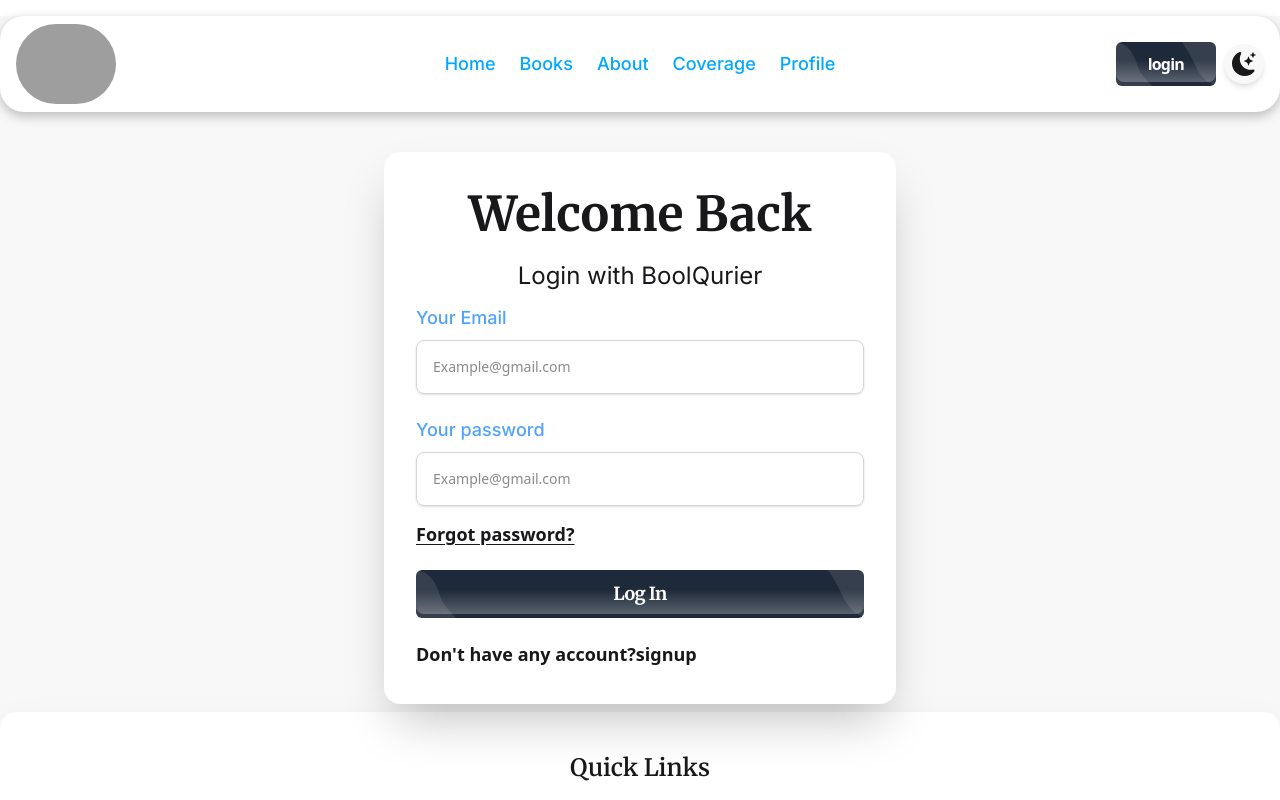
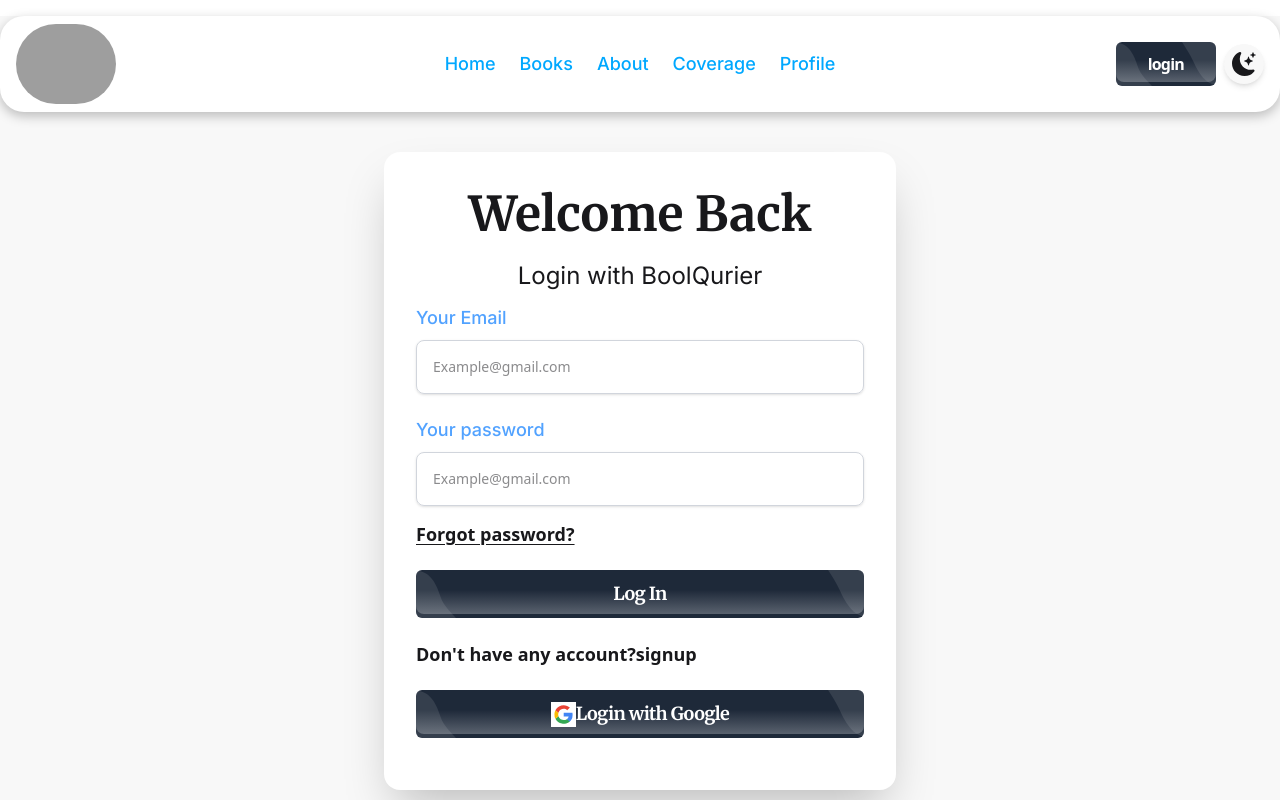
Before and after one commit to junayed17/assignment11, a React (Vite) app: page /login in a window 1280 px wide. Shown: the top 800 px of the page. Built offline with nearby package versions, Linux system fonts and the light colour scheme; no server answers; grey boxes are pictures that could not be loaded.

Commit message:
programmatic navigation added after login and signUp

```diff
--- a/src/contextProviders/AuthContext.jsx
+++ b/src/contextProviders/AuthContext.jsx
@@ -2,8 +2,10 @@
 import { auth } from "../firebase/firebase.config";
 import {
   createUserWithEmailAndPassword,
+  GoogleAuthProvider,
   onAuthStateChanged,
   signInWithEmailAndPassword,
+  signInWithPopup,
   signOut,
   updateProfile,
 } from "firebase/auth";
@@ -12,7 +14,7 @@
 const AuthContext = ({ children }) => {
   const [user, setUser] = useState();
   const [loading, setLoading] = useState(true);
-
+const googleAuthProvider=new GoogleAuthProvider()
   function handleSignUpWithEmail(email, password) {
     setLoading(true);
     return createUserWithEmailAndPassword(auth, email, password);
@@ -32,6 +34,11 @@
     setLoading(true);
     return signInWithEmailAndPassword(auth, email, pass);
   }
+
+function HandleSignInWithGoogle() {
+ return signInWithPopup(auth, googleAuthProvider);
+}
+
   const authData = {
     handleSignUpWithEmail,
     handleUpdateProfile,
@@ -40,7 +47,8 @@
     handleLogOut,
     handleSignInWithEmailPass,
     loading,
-    setLoading
+    setLoading,
+    HandleSignInWithGoogle,
   };
 
   useEffect(() => {
--- a/src/layouts/homeLayout/Navber.jsx
+++ b/src/layouts/homeLayout/Navber.jsx
@@ -65,7 +65,7 @@
     <div className=" bg-base-100 shadow-[0_4px_12px_rgba(0,0,0,0.25)]   max-w-[1440px] mx-2 lg:mx-auto rounded-3xl px-2 my-4 ">
       <div className="navbar">
         <div className=" navbar-start ">
-          <div className="dropdown">
+          <div className="dropdown z-10">
             <div tabIndex={0} role="button" className="btn-ghost lg:hidden">
               <svg
                 xmlns="http://www.w3.org/2000/svg"
--- a/src/pages/auth/login/Login.jsx
+++ b/src/pages/auth/login/Login.jsx
@@ -1,28 +1,42 @@
 import React from "react";
 import { useForm } from "react-hook-form";
-import { Link } from "react-router";
+import { Link, Navigate, useLocation, useNavigate } from "react-router";
 import useAuthHook from "../../../customHook/useAuthHook";
 import toast from "react-hot-toast";
 
 const Login = () => {
+  const location = useLocation();
+  const navigate=useNavigate()
+
   const {
     register,
     handleSubmit,
     formState: { errors },
   } = useForm();
 
-  const { handleSignInWithEmailPass } = useAuthHook();
+  const { handleSignInWithEmailPass, HandleSignInWithGoogle } = useAuthHook();
   function handleSignIn(data) {
-    console.log(data);
-    handleSignInWithEmailPass(data.email,data.password).then((result) => {
-      console.log(result);
-      if (result.user.accessToken) {
-        toast.success("log in sucessfull");
-      }
-    }).catch(err=>toast.error(err.code)
-    )
+    handleSignInWithEmailPass(data.email, data.password)
+      .then((result) => {
+        console.log(result);
+        if (result.user.accessToken) {
+          toast.success("log in sucessfull");
+           navigate(location.state ? location.state : "/");
+        }
+      })
+      .catch((err) => toast.error(err.code));
   }
 
+  function sighUpWithGoogle() {
+    HandleSignInWithGoogle()
+      .then((result) => {
+        if (result.user) {
+          navigate(location.state ? location.state: "/")
+          toast.success("log in sucessfull");
+        }
+      })
+      .catch((err) => toast.error(err.code));
+  }
   return (
     <div className="flex items-center justify-center min-h-[50vh]  my-10">
       <form
@@ -123,10 +137,82 @@
           </button>
           <p className="text-sm md:text-lg font-semibold">
             Don't have any account?
-            <Link to="/signup" className="link link-hover font-bold">
+            <Link
+              to="/signup"
+              className="link link-hover font-bold"
+              state={location.state}
+            >
               signup
             </Link>
           </p>
+
+          <button
+            class="relative inline-flex items-center justify-center px-8 py-2.5 overflow-hidden tracking-tighter text-white bg-gray-800 rounded-md group my-4"
+            type="button"
+            onClick={sighUpWithGoogle}
+          >
+            <span class="absolute w-0 h-0 transition-all duration-500 ease-out bg-orange-600 rounded-full group-hover:w-full group-hover:h-56"></span>
+            <span class="absolute bottom-0 left-0 h-full -ml-2">
+              <svg
+                xmlns="http://www.w3.org/2000/svg"
+                class="w-auto h-full opacity-100 object-stretch"
+                viewBox="0 0 487 487"
+              >
+                <path
+                  fill-opacity=".1"
+                  fill-rule="nonzero"
+                  fill="#FFF"
+                  d="M0 .3c67 2.1 134.1 4.3 186.3 37 52.2 32.7 89.6 95.8 112.8 150.6 23.2 54.8 32.3 101.4 61.2 149.9 28.9 48.4 77.7 98.8 126.4 149.2H0V.3z"
+                ></path>
+              </svg>
+            </span>
+            <span class="absolute top-0 right-0 w-12 h-full -mr-3">
+              <svg
+                xmlns="http://www.w3.org/2000/svg"
+                class="object-cover w-full h-full"
+                viewBox="0 0 487 487"
+              >
+                <path
+                  fill-opacity=".1"
+                  fill-rule="nonzero"
+                  fill="#FFF"
+                  d="M487 486.7c-66.1-3.6-132.3-7.3-186.3-37s-95.9-85.3-126.2-137.2c-30.4-51.8-49.3-99.9-76.5-151.4C70.9 109.6 35.6 54.8.3 0H487v486.7z"
+                ></path>
+              </svg>
+            </span>
+            <span class="absolute inset-0 w-full h-full -mt-1 rounded-lg opacity-30 bg-gradient-to-b from-transparent via-transparent to-gray-200"></span>
+            <svg
+              aria-label="Google logo"
+              width="25"
+              height="25"
+              xmlns="http://www.w3.org/2000/svg"
+              viewBox="0 0 512 512"
+              className="z-10"
+            >
+              <g>
+                <path d="m0 0H512V512H0" fill="#fff"></path>
+                <path
+                  fill="#34a853"
+                  d="M153 292c30 82 118 95 171 60h62v48A192 192 0 0190 341"
+                ></path>
+                <path
+                  fill="#4285f4"
+                  d="m386 400a140 175 0 0053-179H260v74h102q-7 37-38 57"
+                ></path>
+                <path
+                  fill="#fbbc02"
+                  d="m90 341a208 200 0 010-171l63 49q-12 37 0 73"
+                ></path>
+                <path
+                  fill="#ea4335"
+                  d="m153 219c22-69 116-109 179-50l55-54c-78-75-230-72-297 55"
+                ></path>
+              </g>
+            </svg>
+            <span class="relative text-sm md:text-lg font-bold heading">
+              Login with Google
+            </span>
+          </button>
         </fieldset>
       </form>
     </div>
--- a/src/pages/auth/login/SignUp.jsx
+++ b/src/pages/auth/login/SignUp.jsx
@@ -1,24 +1,40 @@
 import React, { use } from "react";
 import { useForm } from "react-hook-form";
-import { Link } from "react-router";
+import { Link, useLocation, useNavigate } from "react-router";
 import AuthContext, {
   AuthContextData,
 } from "../../../contextProviders/AuthContext";
 import toast from "react-hot-toast";
 
 const SignUp = () => {
-  const { handleSignUpWithEmail, handleUpdateProfile, setUser } =
-    use(AuthContextData);
+  const location = useLocation();
+  const navigate = useNavigate();
+  const {
+    handleSignUpWithEmail,
+    handleUpdateProfile,
+    setUser,
+    HandleSignInWithGoogle,
+  } = use(AuthContextData);
   const {
     register,
     handleSubmit,
     formState: { errors },
   } = useForm();
 
+  function sighUpWithGoogle() {
+    HandleSignInWithGoogle()
+      .then((result) => {
+        if (result.user) {
+          navigate(location.state ? location.state : "/");
+          toast.success("Account created sucessfully!");
+        }
+      })
+      .catch((err) => toast.error(err.code));
+  }
+
   function handleSignUp(data) {
     console.log(data);
     handleSignUpWithEmail(data.email, data.password).then((userCredential) => {
-      // console.log(userCredential.user.accessToken);
       const formData = new FormData();
       formData.append("image", data.photo[0]);
       const imgUrl = `https://api.imgbb.com/1/upload?key=${
@@ -37,6 +53,7 @@
           }).then(() => {
             if (userCredential.user.accessToken) {
               setUser(userCredential.user);
+              navigate(location.state ? location.state : "/");
               toast.success("Account created sucessfully!");
             }
           });
@@ -193,7 +210,11 @@
             </Link>
           </p>
 
-          <button class="relative inline-flex items-center justify-center px-8 py-2.5 overflow-hidden tracking-tighter text-white bg-gray-800 rounded-md group my-4">
+          <button
+            class="relative inline-flex items-center justify-center px-8 py-2.5 overflow-hidden tracking-tighter text-white bg-gray-800 rounded-md group my-4"
+            type="button"
+            onClick={sighUpWithGoogle}
+          >
             <span class="absolute w-0 h-0 transition-all duration-500 ease-out bg-orange-600 rounded-full group-hover:w-full group-hover:h-56"></span>
             <span class="absolute bottom-0 left-0 h-full -ml-2">
               <svg
--- a/src/routes/PrivateRoute.jsx
+++ b/src/routes/PrivateRoute.jsx
@@ -1,17 +1,18 @@
 import React from "react";
 import Loader from "../components/Loader";
 import useAuthHook from "../customHook/useAuthHook";
+import { Navigate, useLocation } from "react-router";
 
 const PrivateRoute = ({ children }) => {
   const { user,loading } = useAuthHook();
+  const location =useLocation()
+
+
   if(loading){
-    console.log("loading");
-
     return <Loader/>
   }
-  if (!user) {
-     console.log("user");
-    return <Loader />;
+  if (!user&&!loading) {
+    return <Navigate to="/login" state={location.pathname} />;
   }
   return <div>{children}</div>;
 };
--- a/src/routes/Router.jsx
+++ b/src/routes/Router.jsx
@@ -26,7 +26,7 @@
         ),
       },
       {
-        path: "profile",
+        path: "/profile",
         element: (
           <PrivateRoute>
             <Profile />
```
